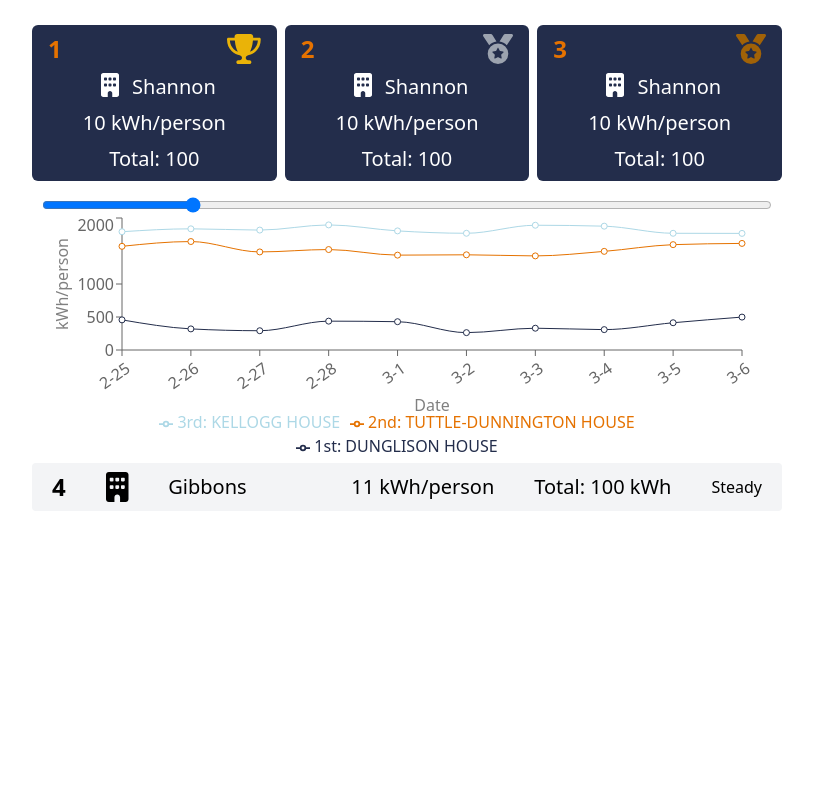
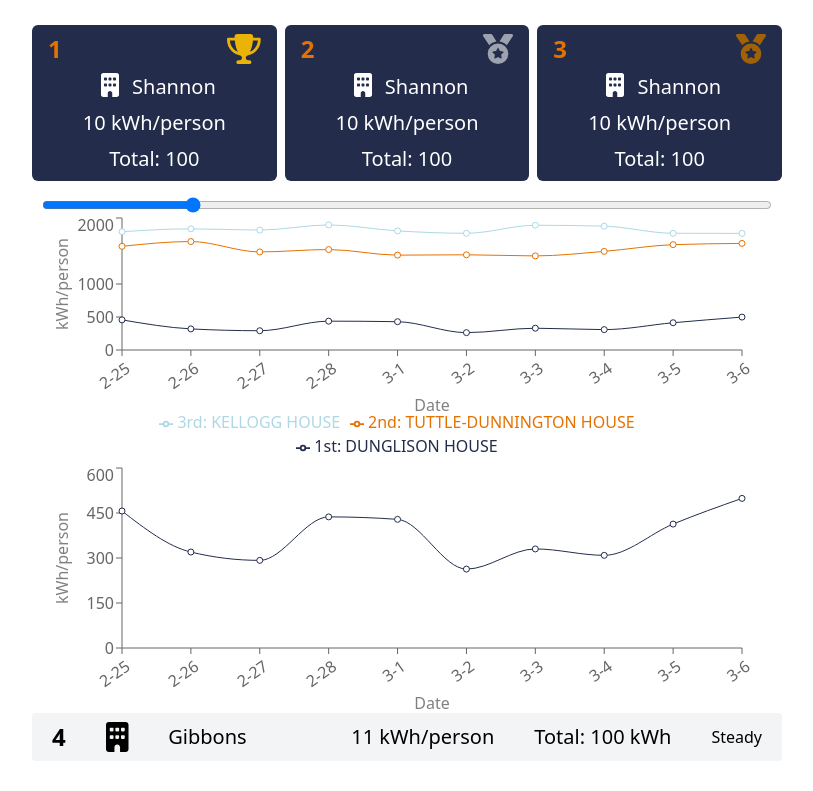
Before and after one commit to julesfll/ecodash, a Next.js app: page / in a window 1280 px wide. Shown: the part 375-1166 px from the top of the page, without its empty margins (233-1046 px from the left). Before the commit the page ends 926 px from the top, so only its background shows below. Built offline with nearby package versions, Linux system fonts and the light colour scheme.

Commit message:
Progress on new chart

```diff
--- a/components/OverallGraph.tsx
+++ b/components/OverallGraph.tsx
@@ -81,7 +81,7 @@ export default function Dashboard() {
         );
       };
 
-    const onSlide = (e) => {
+    const onSlide = (e: any) => {
         setGraphUpperLimit(e.target.value)
         updateGraphData(topDormNums, dataDorms, e.target.value)
     }
@@ -90,7 +90,6 @@ export default function Dashboard() {
         <div className="flex justify-center">
             <div className="flex flex-col">
             <input type="range" min="5" max="30" onChange={onSlide} value={graphUpperLimit} ></input>
-            {totalEnergyUsage !== [] &&
             <LineChart width={730} height={250} data={graphData}
                 margin={{ top: 5, right: 30, left: 20, bottom: 5 }}>
                 <XAxis dataKey="time" tick={<CustomizedAxisTick />} height={60}>
@@ -105,7 +104,18 @@ export default function Dashboard() {
                 <Line name={"2nd: "+ topDormNames[1]} type="monotone" dataKey="top2" stroke="#E57200" />
                 <Line name={"1st: "+ topDormNames[0]} type="monotone" dataKey="top1" stroke="#232D4B" />
             </LineChart>
-            }
+
+            <LineChart width={730} height={250} data={graphData}
+                margin={{ top: 5, right: 30, left: 20, bottom: 5 }}>
+                <XAxis dataKey="time" tick={<CustomizedAxisTick />} height={60}>
+                    <Label dy={25} value="Date" />
+                </XAxis>
+                <YAxis>
+                    <Label dx={-30} value="kWh/person" angle={-90}  />
+                </YAxis>
+                <Tooltip/>
+                <Line name={topDormNames[0]} type="monotone" dataKey="top1" stroke="#232D4B" />
+            </LineChart>
             </div>
         </div>
     );
```
